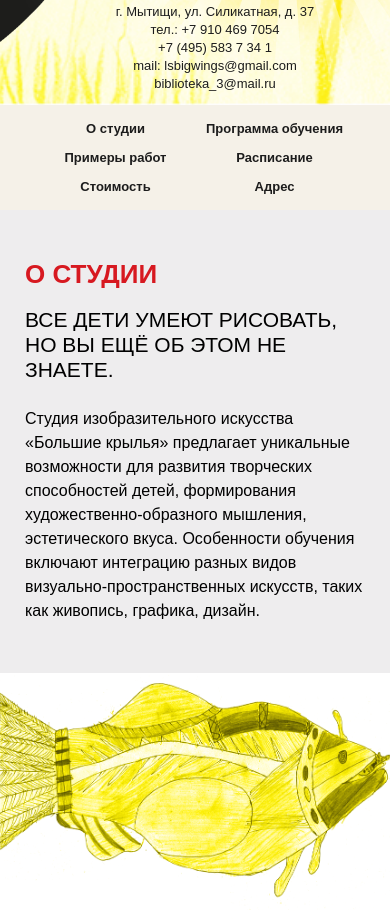
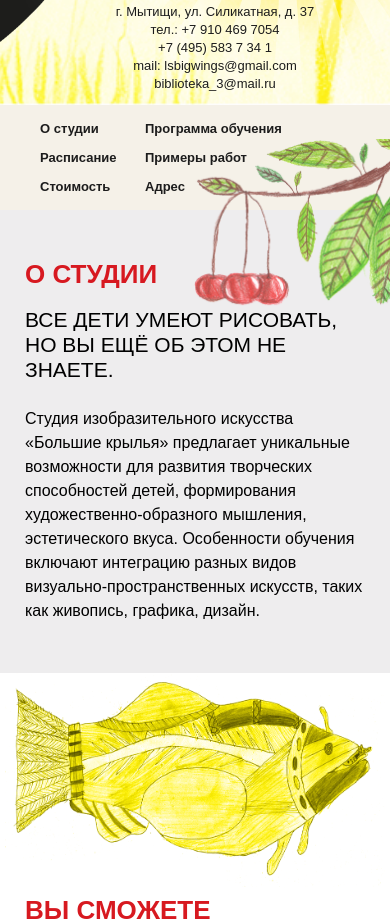
Before and after one commit to CBEPXPA333YM/art-school, a Vue app: page / in a window 390 px wide. Shown: the part 880-1801 px from the top of the page. Built offline with nearby package versions, Linux system fonts and the light colour scheme; no server answers.

Commit message:
исправления для мобильной версии, заглушки для ссылок пиктограмм

```diff
--- a/src/components/AboutStudio/AboutStudio.vue
+++ b/src/components/AboutStudio/AboutStudio.vue
@@ -32,10 +32,23 @@
       <!-- Вишня -->
 
       <div class="about-studio__intro-image">
+
+        <!-- Десктопная версия -->
+
         <img
+          class="cherry-desktop"
           src="../../assets/images/about-studio/cherry.png"
           alt="Занятие в изостудии"
         >
+
+        <!-- Мобильная версия -->
+
+        <img
+          class="cherry-mobile"
+          src="../../assets/images/about-studio/cherry_mobile.png"
+          alt="Занятие в изостудии"
+        >
+
       </div>
 
     </div>
@@ -233,6 +246,7 @@
   height: 100%;
 }
 
+
 .about-studio__intro-image img {
   display: block;
 
@@ -241,6 +255,15 @@
 
   object-fit: cover;
   object-position: center;
+}
+
+
+/* ========================================
+   МОБИЛЬНАЯ ВИШНЯ ПО УМОЛЧАНИЮ СКРЫТА
+   ======================================== */
+
+.cherry-mobile {
+  display: none !important;
 }
 
 
@@ -302,6 +325,7 @@
   pointer-events: none;
 }
 
+
 .about-studio__advantages-image img {
   display: block;
 
@@ -331,6 +355,7 @@
   /*
    * Опускаем преимущества ниже рыбы.
    */
+
   margin-top: 250px;
 }
 
@@ -475,7 +500,11 @@
      ======================================== */
 
   .about-studio__intro {
+    position: relative;
+
     grid-template-columns: 1fr;
+
+    overflow: visible;
   }
 
 
@@ -510,7 +539,33 @@
      ======================================== */
 
   .about-studio__intro-image {
+    position: absolute;
+
+    right: 0;
+    top: -80px;
+
+    z-index: 3;
+
+    display: block;
+
+    width: 200px;
+    height: 200px;
+  }
+
+
+  .about-studio__intro-image .cherry-desktop {
     display: none;
+  }
+
+
+  .about-studio__intro-image .cherry-mobile {
+    display: block !important;
+
+    width: 100%;
+    height: 100%;
+
+    object-fit: contain;
+    object-position: center;
   }
 
 
@@ -531,6 +586,7 @@
   /* ========================================
      РЫБА
      ======================================== */
+
   .about-studio__advantages-image {
     position: relative;
 
@@ -558,7 +614,7 @@
   .about-studio__advantages-image img {
     display: block;
 
-  width: 420px;
+    width: 380px;
     height: auto;
 
     max-width: none;
@@ -566,6 +622,7 @@
     object-fit: contain;
     object-position: top center;
   }
+
 
   /* ========================================
      ЗАГОЛОВОК
--- a/src/components/Contact/Contact.vue
+++ b/src/components/Contact/Contact.vue
@@ -324,7 +324,7 @@ onBeforeUnmount(() => {
 <div class="contacts__socials">
 
   <a
-    href="#"
+    href="https://vk.ru/sverhra333um"
     class="contacts__social"
     aria-label="MAX"
   >
@@ -336,7 +336,7 @@ onBeforeUnmount(() => {
 
 
   <a
-    href="#"
+    href="https://vk.ru/sverhra333um"
     class="contacts__social"
     aria-label="VK"
   >
--- a/src/components/Header/Header.vue
+++ b/src/components/Header/Header.vue
@@ -12,12 +12,12 @@
           Программа обучения
         </a>
 
+        <a href="#schedule">
+          Расписание
+        </a>
+
         <a href="#works">
           Примеры работ
-        </a>
-
-        <a href="#schedule">
-          Расписание
         </a>
 
         <a href="#schedule">
@@ -86,6 +86,7 @@
   }
 }
 
+
 @media (max-width: 600px) {
 
   .header {
@@ -109,7 +110,7 @@
 
     row-gap: 14px;
 
-  column-gap: 8px;
+    column-gap: 0px;
 
     font-size: 13px;
   }
@@ -118,9 +119,12 @@
   .header__nav a {
     flex: none;
 
-  text-align: center;
+    text-align: left;
+  }
+
+  .header__nav a:nth-child(even) {
+    transform: translateX(-50px);
   }
 
 }
-
 </style>
--- a/src/components/Hero/Hero.vue
+++ b/src/components/Hero/Hero.vue
@@ -36,7 +36,7 @@
 <div class="hero__socials">
 
   <a
-    href="#"
+    href="https://vk.ru/sverhra333um"
     class="hero__social"
     aria-label="MAX"
   >
@@ -48,7 +48,7 @@
 
 
   <a
-    href="#"
+    href="https://vk.ru/sverhra333um"
     class="hero__social"
     aria-label="VK"
   >
```
Also changed, not shown: src/assets/images/about-studio/cherry_mobile.png (added). Lines whose indentation alone changed are shown as unchanged.
